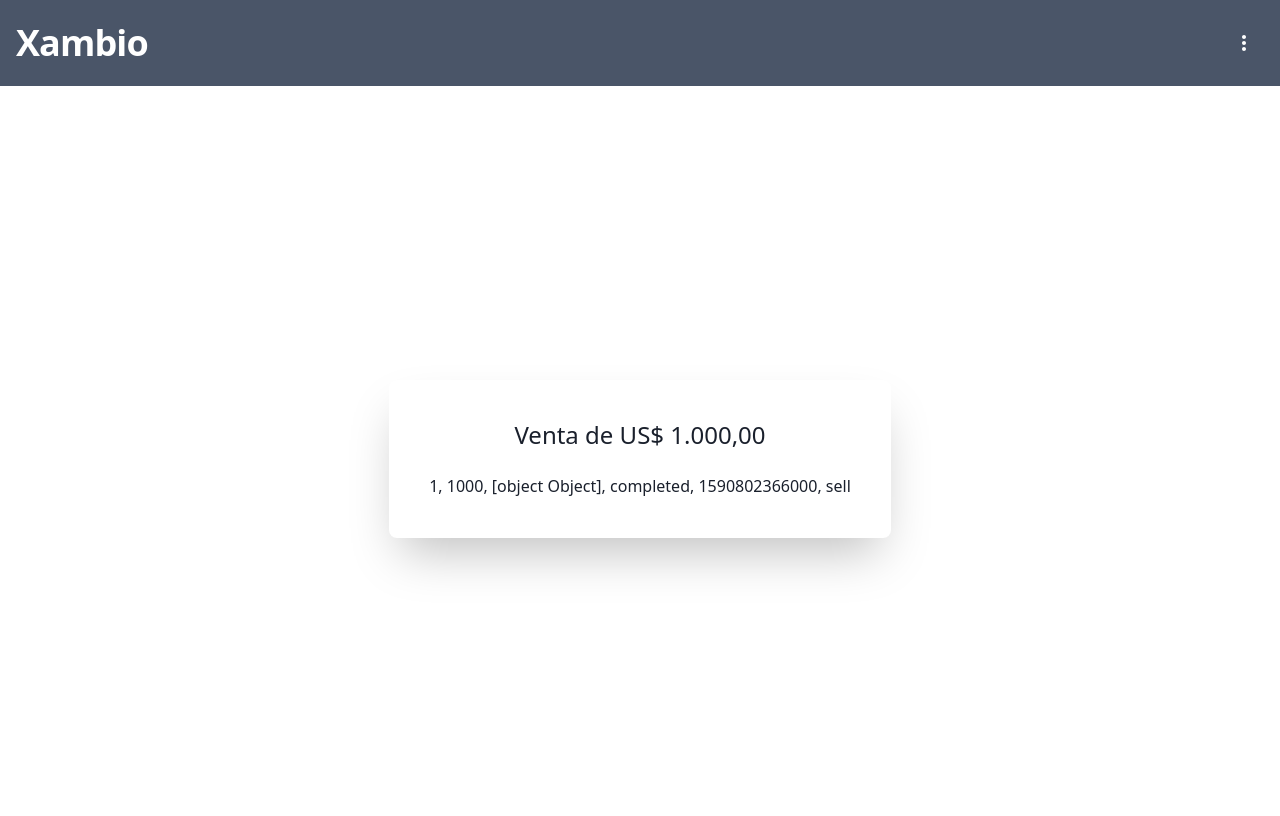
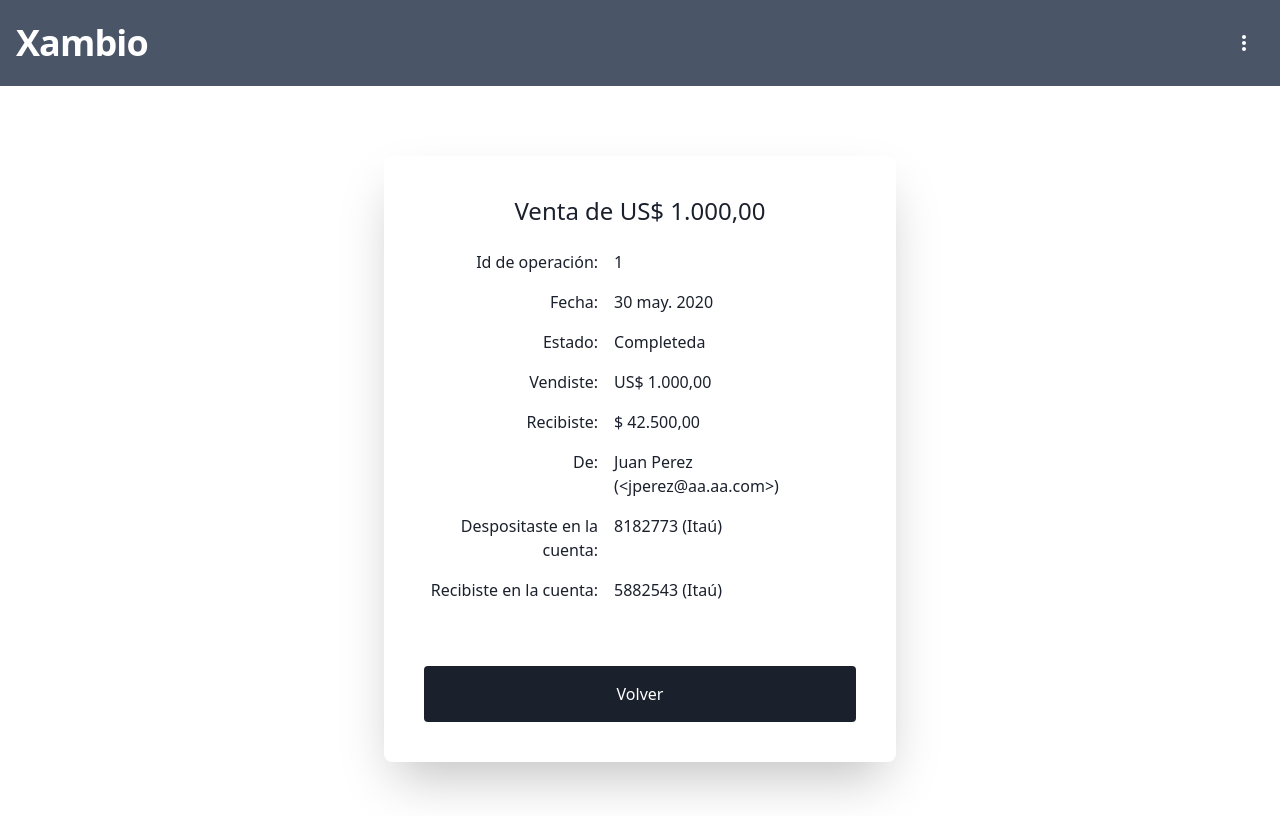
Before and after one commit to ncardeli/xambio, a React (Create React App) app: page /history/1 in a window 1280 px wide. Built offline with nearby package versions, Linux system fonts and the light colour scheme.

Commit message:
Improve HistoryOperation component
Also, added mode property to Button components, to be able to have
'normal' and 'inverse' color modes.

```diff
--- a/src/components/Bid.js
+++ b/src/components/Bid.js
@@ -77,6 +77,7 @@ function Bid({
 				</div>
 				<Button
 					type={type}
+					mode="inverse"
 					buttonType="submit"
 					disabled={value <= 0}
 					className="block my-2 w-full"
--- a/src/components/Button.js
+++ b/src/components/Button.js
@@ -2,15 +2,15 @@ import React from "react";
 import { Link } from "react-router-dom";
 import { getClassesByType } from "./styling";
 
-function ButtonLink({ type, className, children, ...props }) {
-	const { textColorInverse } = getClassesByType(type);
+function ButtonLink({ type, mode, className, children, ...props }) {
+	const { textColor, backgroundColor } = getColorClasses(type, mode);
 	return (
 		<Link
 			className={[
 				"btn text-center",
 				className,
-				textColorInverse,
-				"bg-white",
+				textColor,
+				backgroundColor,
 			].join(" ")}
 			{...props}
 		>
@@ -19,18 +19,32 @@ function ButtonLink({ type, className, children, ...props }) {
 	);
 }
 
-function Button({ type, buttonType, className, children, ...props }) {
-	const { textColorInverse } = getClassesByType(type);
+function Button({ type, mode, buttonType, className, children, ...props }) {
+	const { textColor, backgroundColor } = getColorClasses(type, mode);
 
 	return (
 		<BasicButton
-			className={[className, textColorInverse, "bg-white"].join(" ")}
+			className={[className, textColor, backgroundColor].join(" ")}
 			type={buttonType}
 			{...props}
 		>
 			{children}
 		</BasicButton>
 	);
+}
+
+function getColorClasses(type, mode) {
+	const {
+		textColor,
+		textColorInverse,
+		backgroundColor,
+		backgroundColorInverse,
+	} = getClassesByType(type);
+	return {
+		textColor: mode === "inverse" ? textColorInverse : textColor,
+		backgroundColor:
+			mode === "inverse" ? backgroundColorInverse : backgroundColor,
+	};
 }
 
 function TextButton({ type, buttonType, className, children, ...props }) {
--- a/src/components/HistoryOperation.js
+++ b/src/components/HistoryOperation.js
@@ -2,20 +2,66 @@ import React from "react";
 import Panel from "./Panel";
 import { useSelector } from "react-redux";
 import { getHistoryOperation } from "../selectors/history";
-import { currencyToFormattedString } from "../util/localization";
+import {
+	currencyToFormattedString,
+	dateToFormattedString,
+} from "../util/localization";
+import { Button } from "./Button";
 
 function HistoryOperation({ id }) {
-	const { dollars, match, status, timestamp, type } = useSelector((state) =>
-		getHistoryOperation(state, id)
-	);
+	const {
+		dollars,
+		local,
+		match,
+		status,
+		timestamp,
+		type,
+	} = useSelector((state) => getHistoryOperation(state, id));
+
+	const formattedDollars = currencyToFormattedString("USD", dollars);
+	const formattedLocal = currencyToFormattedString("UYU", local);
 	const operationTypeText = type === "sell" ? "Venta" : "Compra";
-	const title = `${operationTypeText} de ${currencyToFormattedString(
-		"USD",
-		dollars
-	)}`;
+	const title = `${operationTypeText} de ${formattedDollars}`;
 	return (
 		<Panel type="main" title={title}>
-			<section>{`${id}, ${dollars}, ${match}, ${status}, ${timestamp}, ${type}`}</section>
+			<section className="grid-form mx-auto mb-8">
+				<div className="text-right">Id de operación:</div>
+				<div>{id}</div>
+				<div className="text-right">Fecha:</div>
+				<div>{dateToFormattedString(new Date(timestamp))}</div>
+				<div className="text-right">Estado:</div>
+				<div>{status === "completed" ? "Completeda" : "Cancelada"}</div>
+				<div className="text-right">
+					{type === "sell" ? "Vendiste" : "Compraste"}:
+				</div>
+				<div>{formattedDollars}</div>
+				<div className="text-right">
+					{type === "sell" ? "Recibiste" : "Entregaste"}:
+				</div>
+				<div>{formattedLocal}</div>
+				<div className="text-right">{type === "sell" ? "De" : "A"}:</div>
+				<div>
+					{match.name} ({"<"}
+					<a href={`mailto:${match.email}`}>{match.email}</a>
+					{">"})
+				</div>
+				<div className="text-right">Despositaste en la cuenta:</div>
+				<div>
+					{match.depositAccount} ({match.depositAccountBank})
+				</div>
+				<div className="text-right">Recibiste en la cuenta:</div>
+				<div>
+					{match.receivingAccount} ({match.receivingAccountBank})
+				</div>
+			</section>
+			<Button
+				type="main"
+				mode="inverse"
+				buttonType="button"
+				className="block mt-8 width-full"
+			>
+				Volver
+			</Button>
 		</Panel>
 	);
 }
--- a/src/components/Home.js
+++ b/src/components/Home.js
@@ -5,17 +5,15 @@ import { getClassesByType } from "./styling";
 
 function Home({ exchangeRate }) {
 	const { textColor } = getClassesByType("main");
-	const { backgroundColor: bgColorSell } = getClassesByType("sell");
-	const { backgroundColor: bgColorBuy } = getClassesByType("buy");
 
 	return (
 		<Panel type="main" title="¿Buscas vender o comprar dólares?">
 			<p className={`${textColor} mx-auto text-2xl`}>US$1 = ${exchangeRate}</p>
 			<nav className="flex justify-center mt-5">
-				<ButtonLink type="main" className={`mx-2 ${bgColorSell}`} to="/sell">
+				<ButtonLink type="sell" mode="normal" className={`mx-2`} to="/sell">
 					Vender
 				</ButtonLink>
-				<ButtonLink type="main" className={`mx-2 ${bgColorBuy}`} to="/buy">
+				<ButtonLink type="buy" mode="normal" className={`mx-2`} to="/buy">
 					Comprar
 				</ButtonLink>
 			</nav>
--- a/src/components/Match.js
+++ b/src/components/Match.js
@@ -48,6 +48,7 @@ function Match() {
 			</section>
 			<Button
 				type={type}
+				mode="normal"
 				buttonType="button"
 				className="block mt-8 width-full"
 				onClick={onCancel}
--- a/src/components/styling.js
+++ b/src/components/styling.js
@@ -2,6 +2,12 @@ const BACKGROUND_COLOR_BY_TYPE = {
 	sell: "red-400",
 	buy: "green-700",
 	main: "white",
+};
+
+const BACKGROUND_COLOR_INVERSE_BY_TYPE = {
+	sell: "white",
+	buy: "white",
+	main: "gray-900",
 };
 
 const TEXT_COLOR_BY_TYPE = {
@@ -20,6 +26,10 @@ function backgroundColorByType(type) {
 	return `bg-${BACKGROUND_COLOR_BY_TYPE[type]}`;
 }
 
+function backgroundColorInverseByType(type) {
+	return `bg-${BACKGROUND_COLOR_INVERSE_BY_TYPE[type]}`;
+}
+
 function textColorByType(type) {
 	return `text-${TEXT_COLOR_BY_TYPE[type]}`;
 }
@@ -35,6 +45,7 @@ function borderColorByType(type) {
 function getClassesByType(type) {
 	return {
 		backgroundColor: backgroundColorByType(type),
+		backgroundColorInverse: backgroundColorInverseByType(type),
 		borderColor: borderColorByType(type),
 		textColor: textColorByType(type),
 		textColorInverse: textColorInverseByType(type),
```
